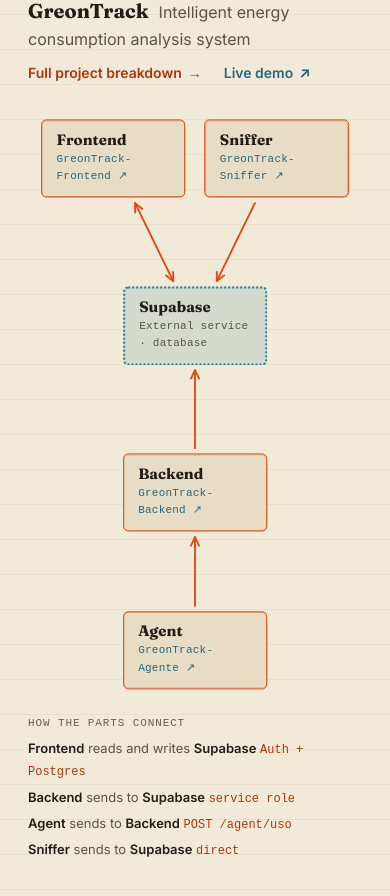
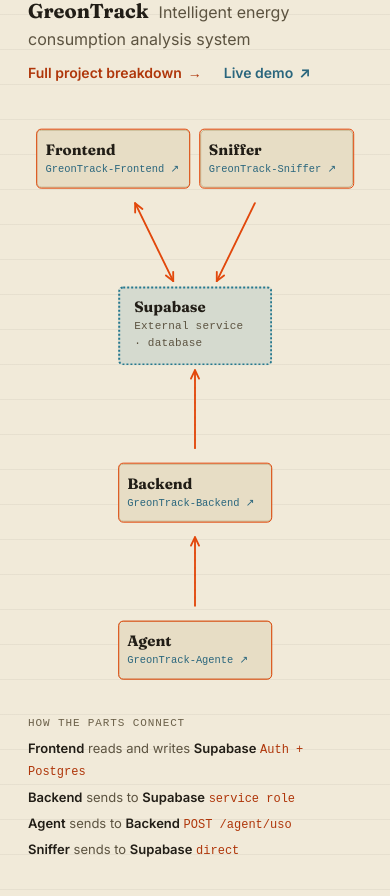
Before and after one commit to AlexCedeno-dev/Alex-Cede-o-CV, a React (Vite) app: page /#/ in a window 390 px wide. Shown: the part 1280-2176 px from the top of the page. Built offline with nearby package versions, Linux system fonts and the light colour scheme; a web font is replaced by a local one.

Commit message:
style(proyectos): identificadores en mono y nodos moviles consistentes

```diff
--- /dev/null
+++ b/src/components/CodeText.jsx
@@ -0,0 +1,13 @@
+import { Fragment } from 'react'
+
+// Identificadores de código dentro de texto corrido: os.uptime(), last_report.json,
+// MAX_QUEUE, uso_segundos... Es una palabra con "_" o "." internos (y "()" opcional).
+// El texto no cambia; solo se envuelve en <code> para verlo en mono.
+const IDENTIFIER = /([A-Za-z]+(?:[._][A-Za-z_]+)+(?:\(\))?)/
+
+export default function CodeText({ children }) {
+  return children.split(IDENTIFIER).map((part, i) =>
+    // con un grupo de captura, split deja los identificadores en los índices impares
+    i % 2 ? <code key={i} className="code-inline">{part}</code> : <Fragment key={i}>{part}</Fragment>,
+  )
+}
--- a/src/components/projects/TechnicalDecision.jsx
+++ b/src/components/projects/TechnicalDecision.jsx
@@ -1,4 +1,5 @@
 import Reveal from '../Reveal'
+import CodeText from '../CodeText'
 import { useLanguage } from '../../i18n/LanguageContext'
 
 // Decisión técnica real documentada en el README del Agente.
@@ -11,12 +12,12 @@
       <h3 className="pj-subheading" id="pj-decision-title">{d.heading}</h3>
       <Reveal className="pj-decision">
         <p className="folio">{d.subject}</p>
-        <p className="pj-decision-lead">{d.lead}</p>
+        <p className="pj-decision-lead"><CodeText>{d.lead}</CodeText></p>
         <dl className="pj-decision-points">
           {d.points.map((point) => (
             <div key={point.title}>
               <dt>{point.title}</dt>
-              <dd>{point.text}</dd>
+              <dd><CodeText>{point.text}</CodeText></dd>
             </div>
           ))}
         </dl>
--- a/src/index.css
+++ b/src/index.css
@@ -555,10 +555,20 @@
   opacity: 0.45;
   transition: opacity .35s ease, transform .35s cubic-bezier(0.23, 1, 0.32, 1);
 }
-.gt-tall .gt-node{ width: 43cqw; }
+.gt-tall .gt-node{ width: 46cqw; }
 /* Escritorio: el repo no se parte nunca. El ancho mínimo cubre el nombre más
    largo (GreonTrack-Frontend ↗) a la fuente mínima, aunque el diagrama se
    encoja por una ventana baja; así los cuatro nodos propios miden lo mismo. */
+/* Móvil: el repo tampoco se parte; la fuente baja con el ancho del nodo (43cqw)
+   y solo si ni así cabe (pantallas muy angostas) se permite el salto. */
+.gt-tall .gt-node > a{ padding-inline: 8px; }
+.gt-tall .gt-node > a .gt-node-meta{
+  white-space: nowrap; letter-spacing: 0;
+  font-size: clamp(0.5625rem, calc((46cqw - 16px) / 13.2), 0.6875rem);
+}
+@container (max-width: 289px){
+  .gt-tall .gt-node > a .gt-node-meta{ white-space: normal; }
+}
 .gt-wide .gt-node{ width: max(21.6cqw, 176px); }
 .gt-wide .gt-node > a{ padding-inline: 11px; }
 .gt-wide .gt-node > a .gt-node-meta{ white-space: nowrap; letter-spacing: 0; }
@@ -1081,6 +1091,12 @@
 }
 .pj-repo:hover{ border-bottom-style: dashed; }
 
+.code-inline{
+  font-family: var(--mono); font-size: 0.875em;
+  padding: 1px 5px; border-radius: 3px;
+  background: var(--surface-cool); border: 1px solid var(--border);
+  overflow-wrap: anywhere;
+}
 .pj-decision{ max-width: 74ch; margin-top: 22px; }
 .pj-decision-lead{ font-size: 1rem; line-height: 1.65; margin: 6px 0 20px; }
 .pj-decision-points{ display:grid; gap: 16px; border-left: 2px solid var(--accent); padding-left: 20px; }
```
